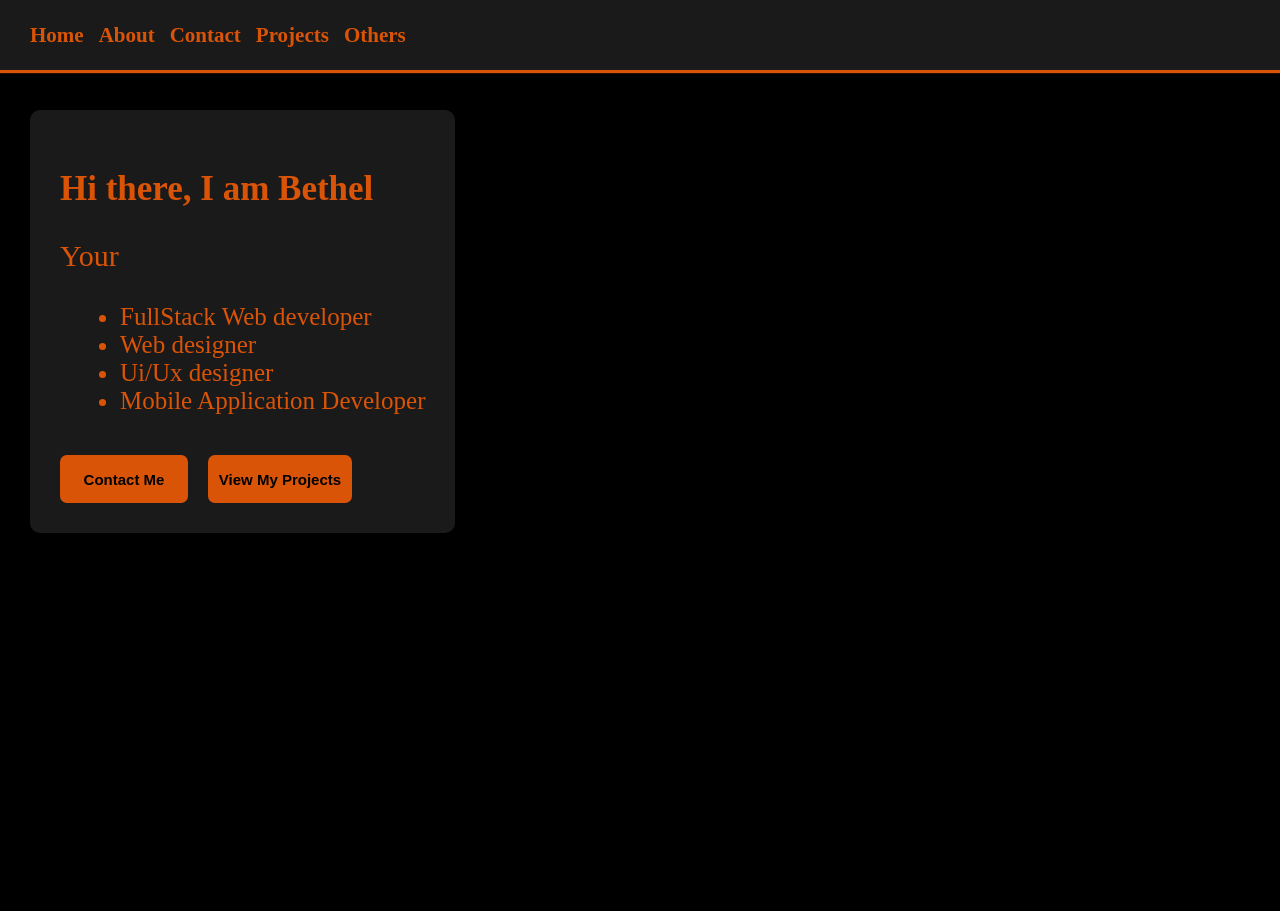
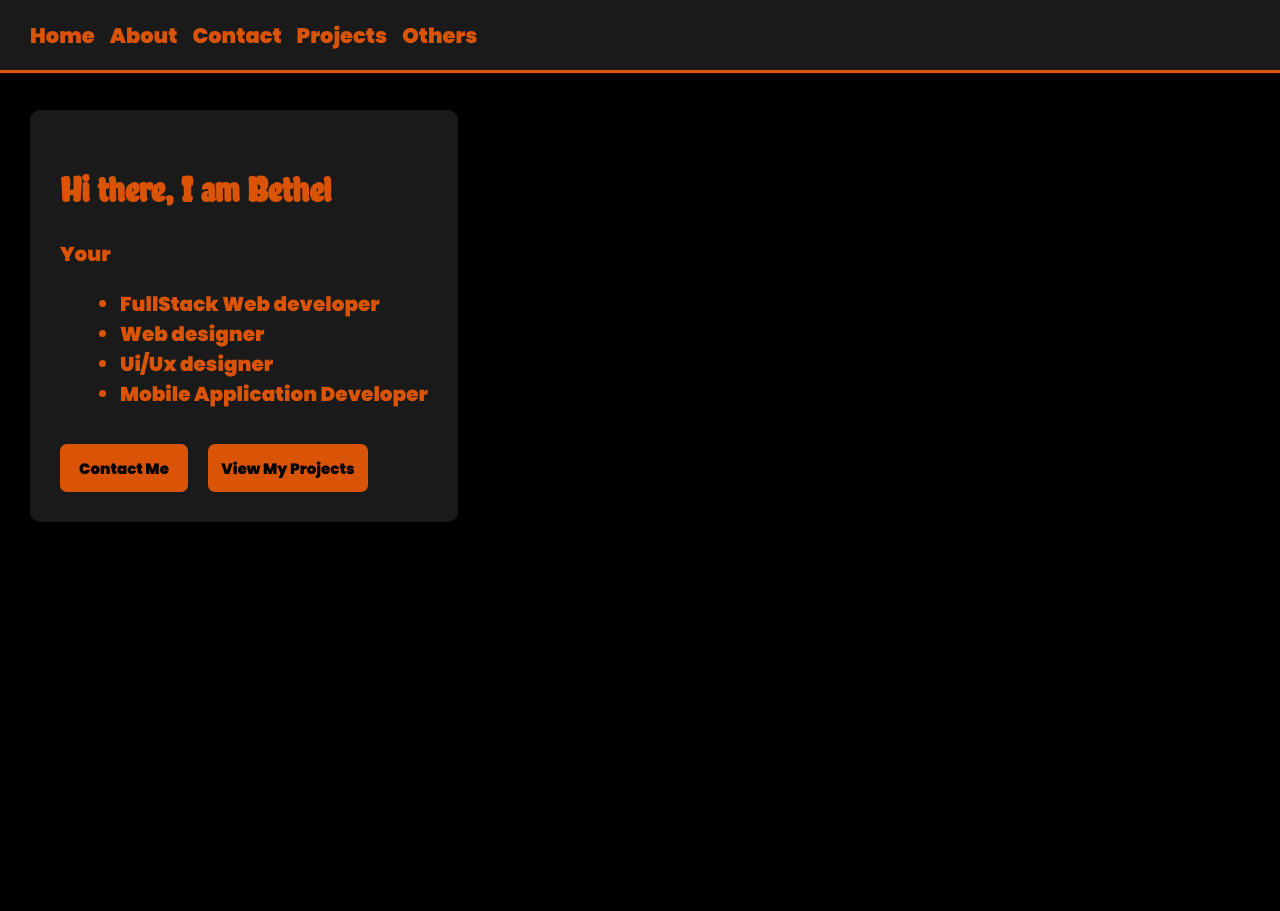
Before and after one commit to Bright951/My-Portfolio, a React (Create React App) app: page / in a window 1280 px wide. Shown: the top 911 px of the page. Built offline with nearby package versions, Linux system fonts and the light colour scheme.

Commit message:
second commit

```diff
--- a/src/App.scss
+++ b/src/App.scss
@@ -36,6 +36,7 @@ body{
                     font-weight: bold;
                     margin-left: 30px;
                     z-index: 10;
+                    font-family: 'poppins';
                         a{
                             color: $primary-color;
                             text-decoration: none;
@@ -53,14 +54,14 @@ body{
 
 @font-face {
     font-family: 'Chela';
-    src: url('./fonts/Chela_One/ChelaOne-Regular.ttf') format('ttf');
+    src: url('./fonts/Chela_One/ChelaOne-Regular.ttf') ;
     font-weight: normal;
     font-style: normal;
   }
 
 @font-face {
     font-family: 'Poppins';
-    src: url('./fonts/Poppins/Poppins-Black.ttf') format('ttf');
+    src: url('./fonts/Poppins/Poppins-Black.ttf');
     font-weight: normal;
     font-style: normal;
   }
--- a/src/sections/about/index.jsx
+++ b/src/sections/about/index.jsx
@@ -6,7 +6,7 @@ const About = () => {
     <div className='about-screen-container'>
       <div className="content-wrapper">
         <p>
-          I am software engineer who specialise in the fields of <strong>fullstack web development</strong> and <strong>web design</strong> , <strong>ui/ux design</strong> and also
+          I am software engineer who specialise in the fields of <strong>fullstack web development</strong>  and <strong>web design</strong> , <strong>ui/ux design</strong> and also
           in <strong>mobile application development</strong>.i dedicate so much attention and time to my job so as to give my clients a very satisfying
           which would enable them to come back looking for more.
         </p>
--- a/src/sections/about/index.scss
+++ b/src/sections/about/index.scss
@@ -9,10 +9,21 @@
     .content-wrapper{
         width: 70%;
         height: 30rem;
-        font-size: 20px;
         // margin-top:50px;
         // border-radius: 10px;
         // backdrop-filter: blur(10px);
         // background: rgba(255, 255, 255, 0.1);
+        p{
+            font-family: 'poppins';
+            font-size: 18px;
+        }
+        strong{
+            // font-family: 'Chela';
+            // color: white;
+            font-style: oblique;
+            font-size: 19px;
+            margin-left: 2px;
+            margin-right: 2px;
+        }
     }
 }
--- a/src/sections/home/index.scss
+++ b/src/sections/home/index.scss
@@ -19,6 +19,7 @@
             // box-shadow: 0 4px 6px rgb(255, 255, 255);
             margin-left: 30px;
             margin-top: 20px;
+            font-family: 'poppins';
 
             h1{
                 font-size: 35px;
@@ -26,11 +27,11 @@
             }
 
             p{
-                font-size: 30px;
+                font-size: 20px;
             }
             ul{
                 margin-left: 20px;
-                font-size: 25px;
+                font-size: 20px;
             }
         }
 
@@ -48,6 +49,7 @@
                 font-size: 15px;
                 font-weight: bold;
                 margin-top: 15px;
+                font-family: 'poppins';
 
                 &:hover{
                     background: black;
@@ -58,7 +60,7 @@
             }
 
             .projects-button{
-                width: 9rem;
+                width: 10rem;
             }
         }
     }
```
